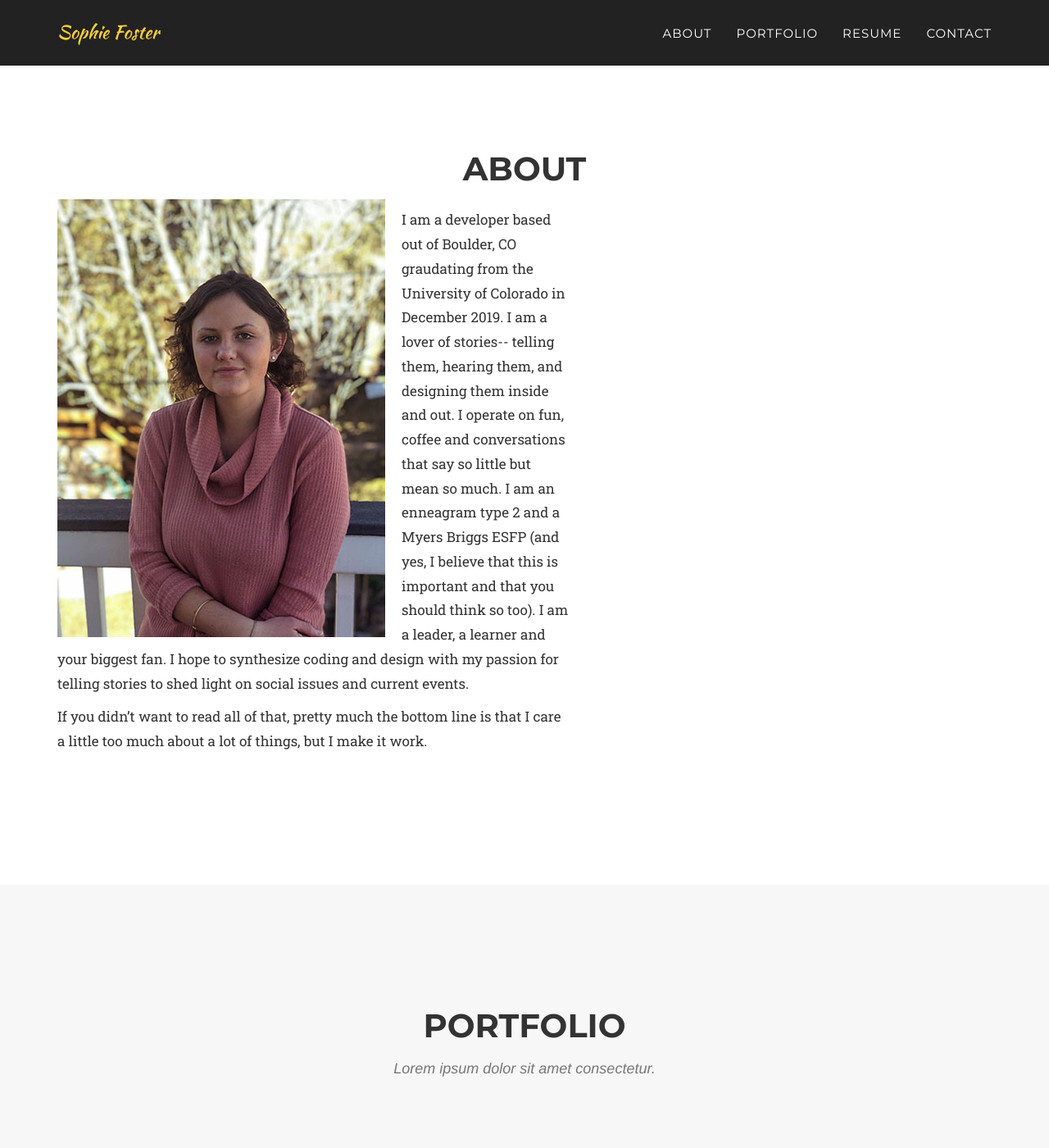
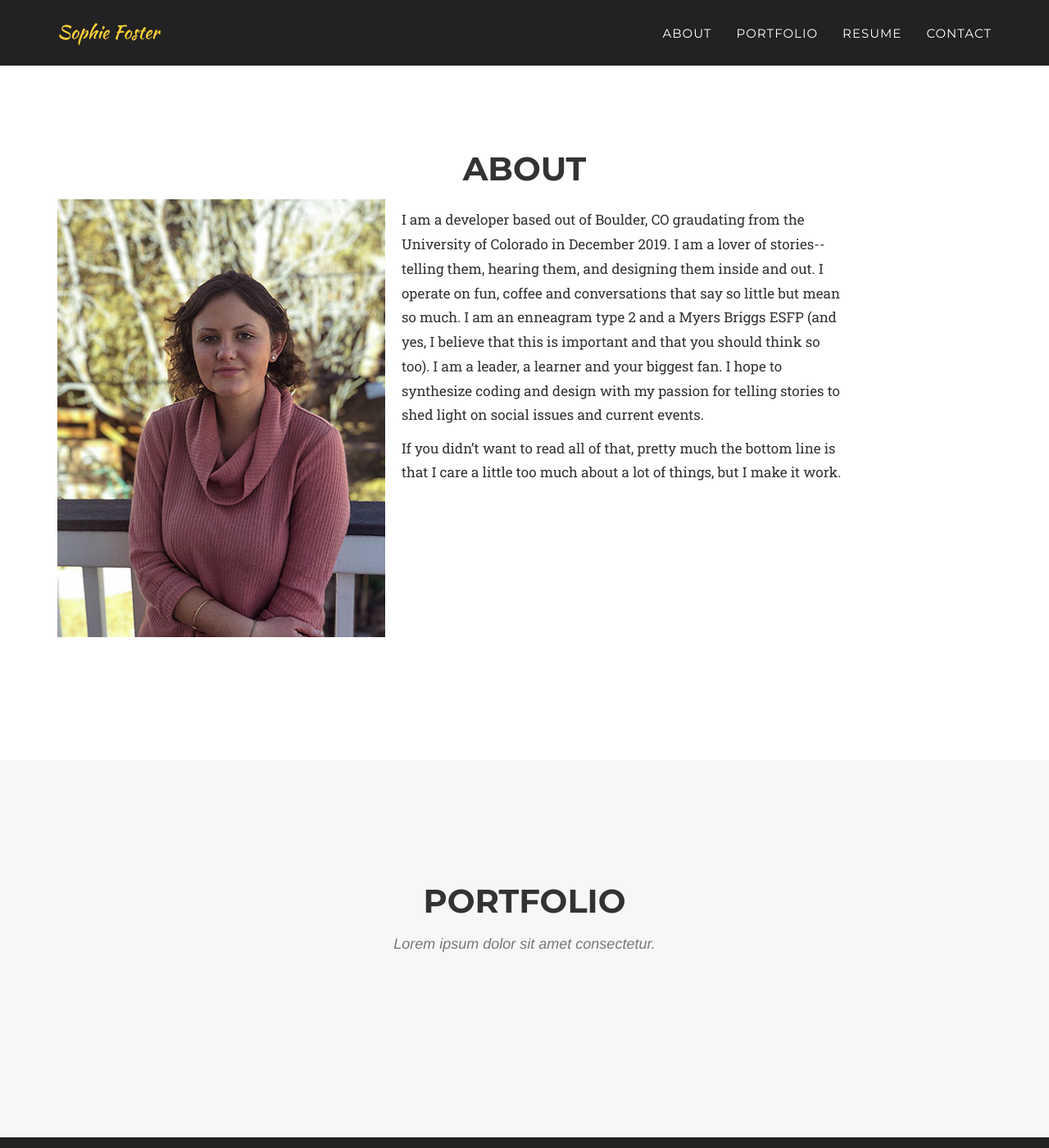
Before and after one commit to sofo1413/Personal-Site-Test, a Jekyll site: the page built from index.html, in a window 1280 px wide and 1400 px high, scrolled down 1153 px. Shown: the whole window at 82% size. Built offline with Jekyll 4.4.1, drawn with Linux system fonts in a browser that asks for light colours; some web fonts are replaced.

Commit message:
more layout changes

```diff
--- a/_includes/css/agency.css
+++ b/_includes/css/agency.css
@@ -795,7 +795,7 @@ ul.social-buttons li a:active {
 
 
 .aboutsection {
-    width: 55%;
+    width: 85%;
 }
 .portfolio-modal .close-modal .lr .rl {
     z-index: 1052;
```
